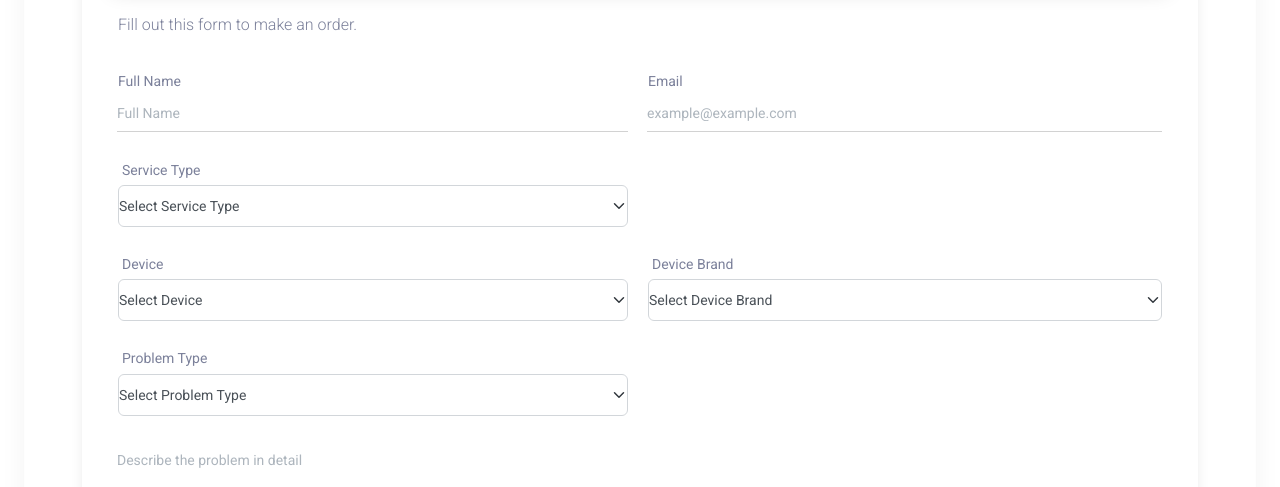
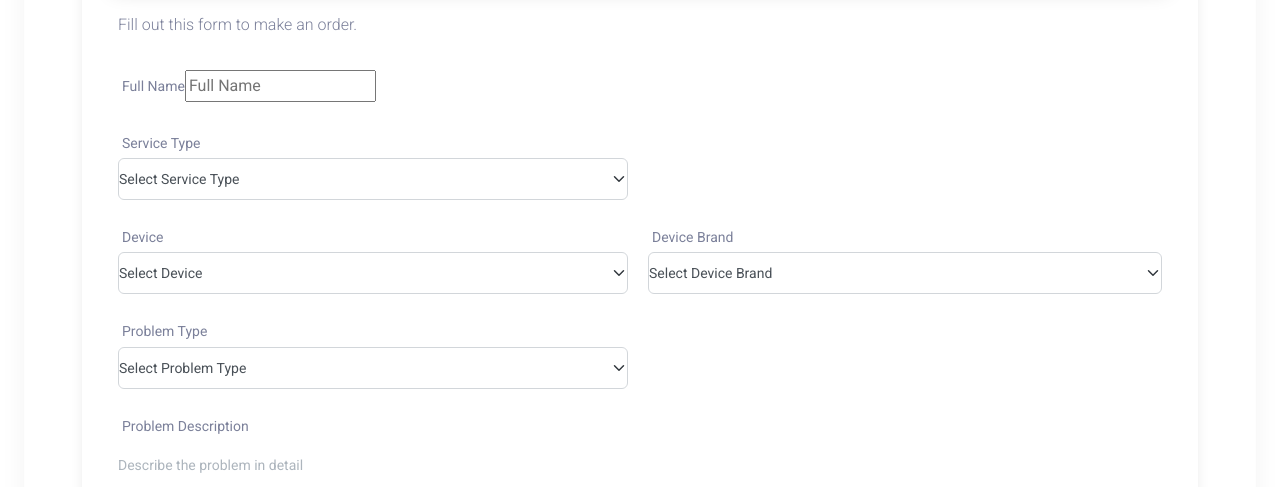
Before and after one commit to AchmadRakaAnugrah/SERVVIZ, a Vue app in the folder client/: page /pages/landing-pages/contact-us in a window 1280 px wide. Shown: the part 257-744 px from the top of the page. Built offline with nearby package versions, Linux system fonts and the light colour scheme.

Commit message:
anti materialinput
comment in material input yg di bagian contact us (order)

```diff
--- a/client/src/views/LandingPages/AboutUs/Sections/AboutInformation.vue
+++ b/client/src/views/LandingPages/AboutUs/Sections/AboutInformation.vue
@@ -11,14 +11,14 @@ import CenteredBlogCard from "../../../../examples/cards/blogCards/CenteredBlogC
           <div class="row justify-content-start">
             <DefaultInfoCard
               color="info"
-              icon="public"
+              icon="laptop"
               title="Fully integrated"
               description="We get insulted by others, lose trust for those We get back
                   freezes"
             />
             <DefaultInfoCard
               color="info"
-              icon="payments"
+              icon="phone"
               title="Payments functionality"
               description="We get insulted by others, lose trust for those We get back
                   freezes"
@@ -27,7 +27,7 @@ import CenteredBlogCard from "../../../../examples/cards/blogCards/CenteredBlogC
           <div class="row justify-content-start mt-4">
             <DefaultInfoCard
               color="info"
-              icon="apps"
+              icon="menu"
               title="Prebuilt components"
               description="We get insulted by others, lose trust for those We get back
                   freezes"
--- a/client/src/views/LandingPages/ContactUs/ContactView.vue
+++ b/client/src/views/LandingPages/ContactUs/ContactView.vue
@@ -58,15 +58,19 @@ onMounted(() => {
               <div class="card-body p-0 my-3">
                 <div class="row">
                   <div class="col-md-6">
-                    <MaterialInput
+                    <div class="input-group-static mb-4">
+                    <label for="fullName">Full Name</label>
+                    <input type="text" id="fullName" placeholder="Full Name" v-model="fullName">
+                    </div>
+                    <!-- <MaterialInput
                       class="input-group-static mb-4"
                       type="text"
                       label="Full Name"
                       placeholder="Full Name"
                       v-model="fullName"
-                    />
+                    /> -->
                   </div>
-                  <div class="col-md-6 ps-md-2">
+                  <!-- <div class="col-md-6 ps-md-2">
                     <MaterialInput
                       class="input-group-static mb-4"
                       type="email"
@@ -74,9 +78,8 @@ onMounted(() => {
                       placeholder="example@example.com"
                       v-model="email"
                     />
+                  </div> -->
                 </div>
-                </div>
-
                   <div class="row">
                     <div class="col-md-6">
                       <label class="mb-1">Service Type</label>
@@ -140,7 +143,20 @@ onMounted(() => {
                   </div>
 
                   <div class="row">
+                    <div class="input-group-static mb-4">
+                      <label for="problemDescription">Problem Description</label>
+                      <textarea id="problemDescription" class="form-control" rows="6" placeholder="Describe the problem in detail" v-model="problemDescription"></textarea>
+                    </div>
+                  </div>
 
+                  <!-- <div class="col-md-6 ps-md-2">
+                    <div class="col-md-6">
+                      <label class="mb-1">Problem Image</label>
+                      <input type="file" ref="fileInput" @change="handleFileUpload" />
+                    </div>
+                  </div> -->
+
+                  <!-- <div class="row">
                     <MaterialTextArea
                       id="problemDescription"
                       class="input-group-static mb-4"
@@ -155,7 +171,7 @@ onMounted(() => {
                       <label class="mb-1">Problem Image</label>
                       <input type="file" ref="fileInput" @change="handleFileUpload" />
                    </div>
-                </div>
+                  </div> -->
 
                 </div>
 
```
Lines whose indentation alone changed are shown as unchanged.
